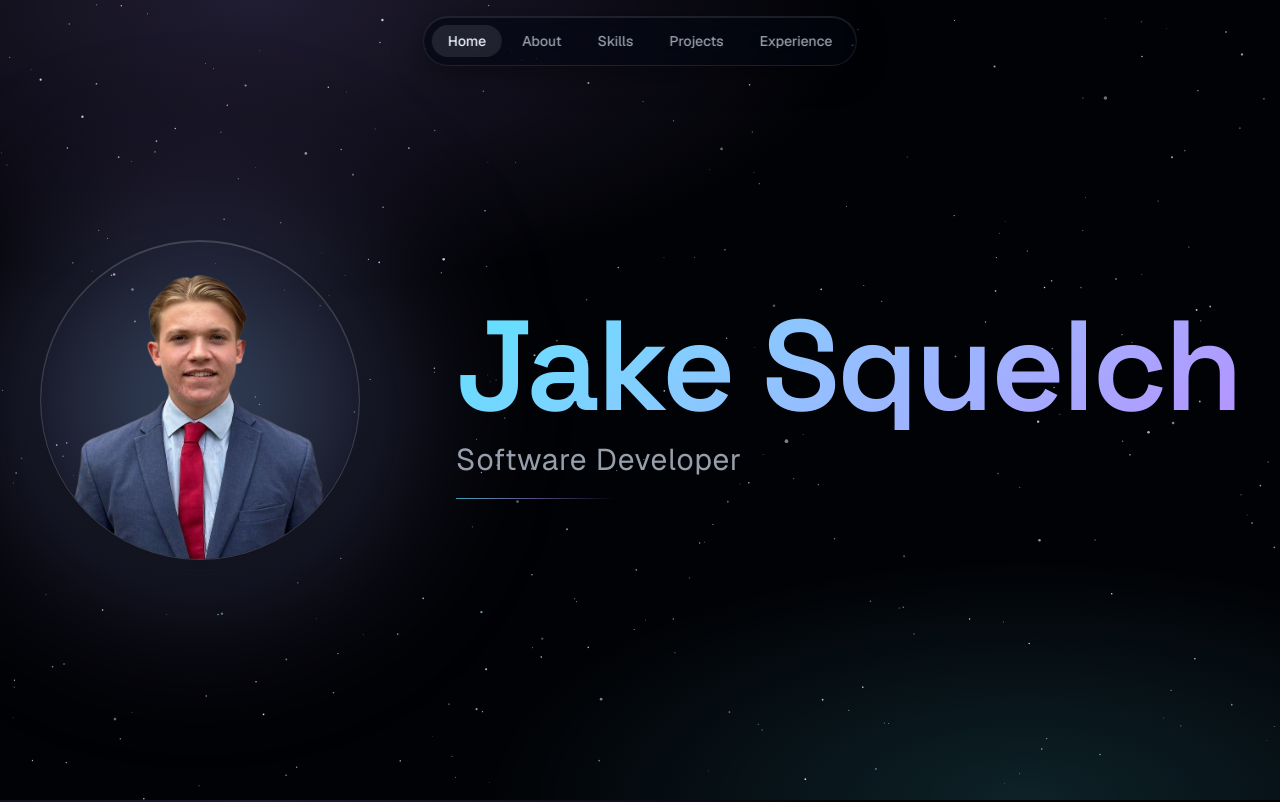
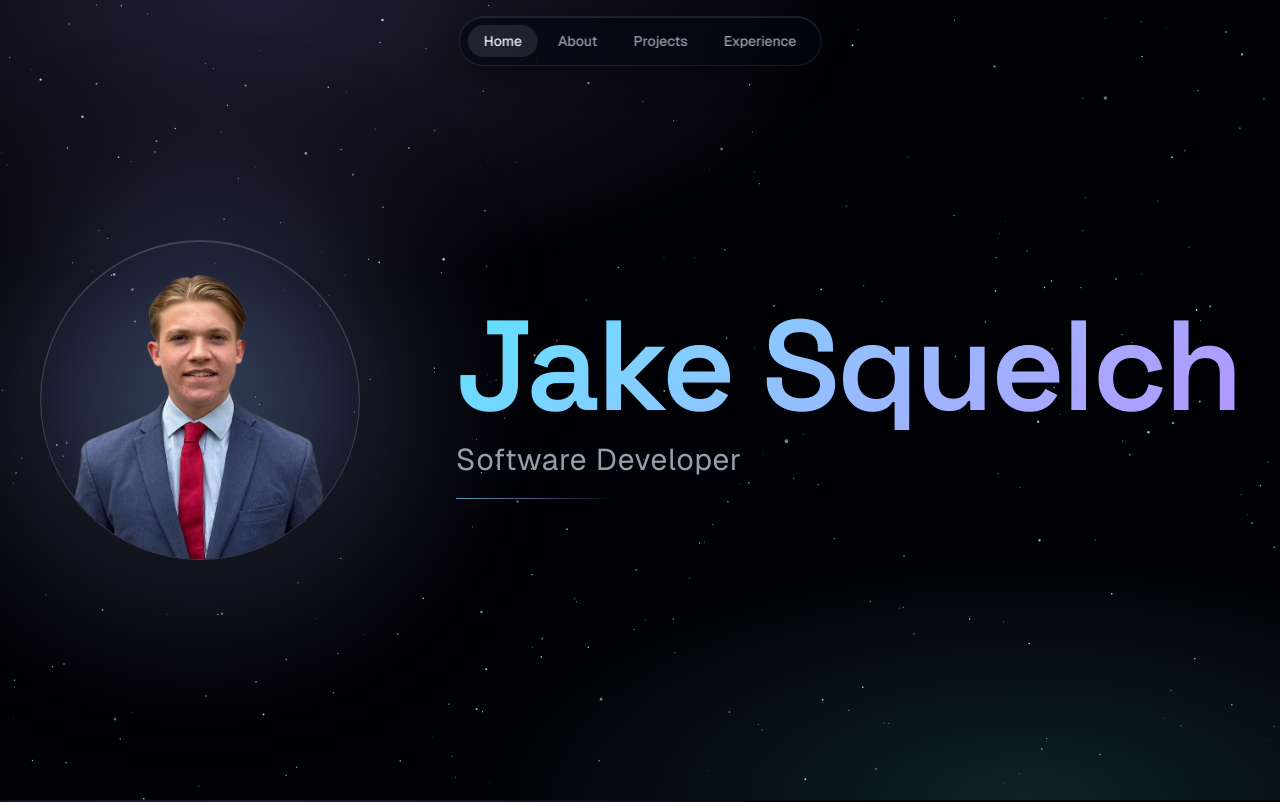
Before and after one commit to Jakesquelch/portfolio-website, a Next.js app: page / in a window 1280 px wide. Shown: the top 802 px of the page. Built offline with nearby package versions, Linux system fonts and the light colour scheme.

Commit message:
Remove Skills from top nav
Skills section isn't built yet and the placeholder link was confusing — drop it from both the desktop pill and mobile dropdown for now.

```diff
--- a/components/nav.tsx
+++ b/components/nav.tsx
@@ -9,7 +9,6 @@ import { cn } from "@/lib/utils";
 const SECTIONS = [
   { id: "hero", label: "Home" },
   { id: "about", label: "About" },
-  { id: "skills", label: "Skills" },
   { id: "projects", label: "Projects" },
   { id: "experience", label: "Experience" },
 ] as const;
```
